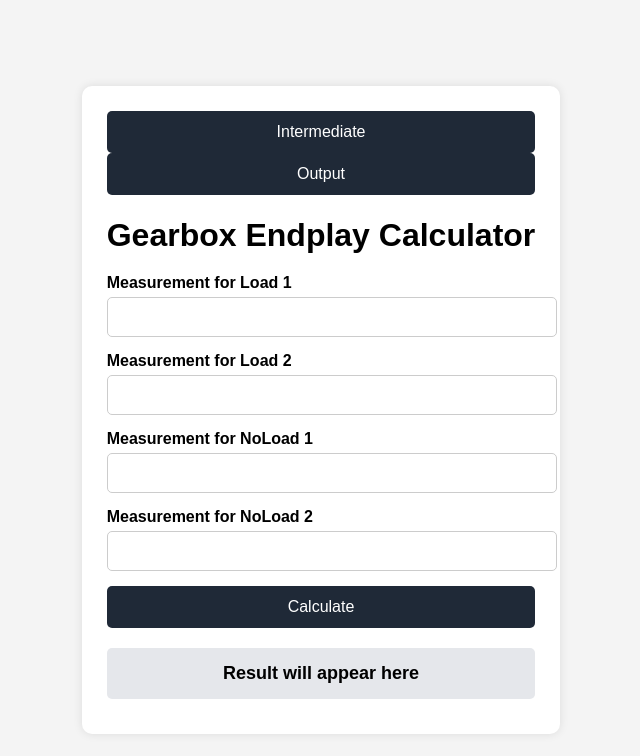
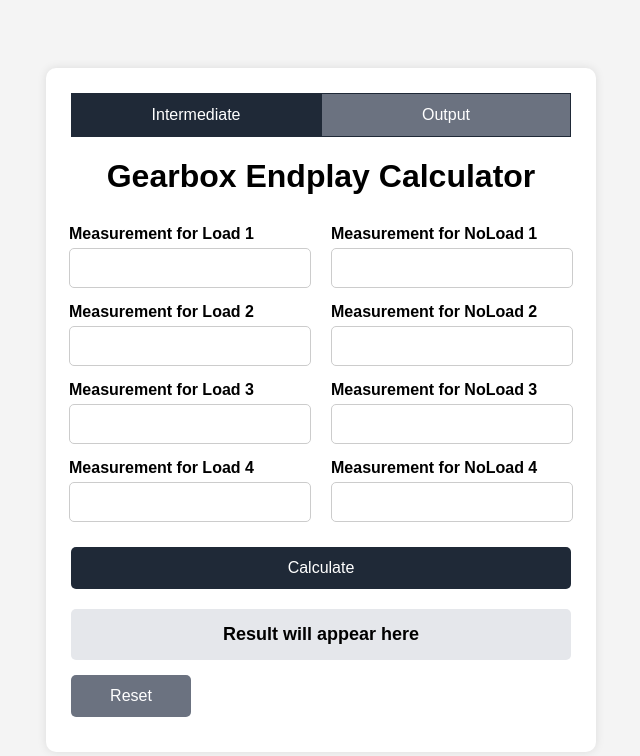
Before and after one commit to ymhaFR/EndPlay, a plain HTML site: page index.html in a window 1280 px wide. Shown: the whole page, without its empty margins (319-959 px from the left). Drawn offline with Linux system fonts and the light colour scheme.

Commit message:
Update index.html & styles.css

```diff
--- a/index.html
+++ b/index.html
@@ -10,13 +10,14 @@
 
     <div class="container">
         <div class="in-out-btn">
-            <button>Intermediate</button>
-            <button>Output</button>
+            <button id="int-btn" class="active">Intermediate</button>
+            <button id="out-btn">Output</button>
         </div>
 
         <h1>Gearbox Endplay Calculator</h1>
 
-
+          <section id="input-section">
+            <div id="int-input-group">
 
                 <div class="input-group">
                     <label for="value1">Measurement for Load 1</label>
@@ -29,13 +30,44 @@
                 </div>
 
                 <div class="input-group">
-              <label for="value2">Measurement for NoLoad 1</label>
+                    <label for="value1">Measurement for Load 3</label>
+                    <input type="number" id="value5" step="0.01">
+                </div>
+
+                <div class="input-group">
+                    <label for="value2">Measurement for Load 4</label>
+                    <input type="number" id="value6" step="0.01">
+                </div>
+
+            </div>
+
+            <div id="out-input-group">
+                <div class="input-group">
+                    <label for="value3">Measurement for NoLoad 1</label>
                     <input type="number" id="value3" step="0.01">
                 </div>
 
                 <div class="input-group">
-              <label for="value2">Measurement for NoLoad 2</label>
+                    <label for="value4">Measurement for NoLoad 2</label>
                     <input type="number" id="value4" step="0.01">
+                </div>
+
+                <div class="input-group">
+                    <label for="value7">Measurement for NoLoad 3</label>
+                    <input type="number" id="value7" step="0.01">
+                </div>
+
+                <div class="input-group">
+                    <label for="value8">Measurement for NoLoad 4</label>
+                    <input type="number" id="value8" step="0.01">
+                </div>
+            </div>
+
+          </section>
+
+          <div class="H2-input-group hidden">
+            <label for="H2">H2 Value</label>
+            <input type="number" id="H2" step="0.01">
           </div>
 
           <button onclick="calculateInt()">Calculate</button>
@@ -44,8 +76,34 @@
             Result will appear here
           </div>
 
+          <div id="reset-section">
+            <button id="reset-button">Reset</button>
+        </div>
+
           <div class="status" id="status"></div>
     </div>
+    <script src="app.js"></script>
 
+    <script>
+        const buttons = document.querySelectorAll(".in-out-btn button");
+        const out_button = document.getElementById("out-btn");
+        const int_button = document.getElementById("int-btn");
+        const h2_input = document.querySelector(".H2-input-group");
+
+        buttons.forEach(button => {
+            button.addEventListener("click", () => {
+
+                buttons.forEach(btn => btn.classList.remove("active"));
+                button.classList.add("active");
+
+                // toggle H2 input
+                if (button === out_button) {
+                    h2_input.classList.remove("hidden");
+                } else {
+                    h2_input.classList.add("hidden");
+                }
+            });
+        });
+    </script>
   </body>
 </html>
--- a/styles.css
+++ b/styles.css
@@ -18,9 +18,42 @@
       box-shadow: 0px 0px 10px rgba(0,0,0,0.1);
     }
 
+    .in-out-btn {
+      display: flex;
+      flex-direction: row;
+    }
+
+    .in-out-btn button {
+      padding: 12px 20px;
+      border: 1px solid #1f2937;
+      border-radius: 0px;
+      background-color: #6b7280; /* Gray inactive */
+      color: white;
+      cursor: pointer;
+      transition: 0.3s;
+      align-items: center;
+    }
+
+    .in-out-btn button.active {
+      background-color: #1f2937; /* Active button */
+      align-items: center;
+    }
+
     h1 {
       text-align: center;
       margin-bottom: 20px;
+    }
+
+    #input-section {
+      display: flex;
+      flex-direction: row;
+      padding: 10px;
+      align-items: center;
+      justify-content: center;
+    }
+
+    #int-input-group {
+      margin-right: 20px;
     }
 
     .input-group {
@@ -34,11 +67,28 @@
     }
 
     input {
-      width: 100%;
+      width: 220px;
+      max-width: 100%;
       padding: 10px;
       font-size: 16px;
       border-radius: 5px;
       border: 1px solid #ccc;
+    }
+
+    .H2-input-group {
+      margin-bottom: 15px;
+    }
+
+    .H2-input-group input {
+      width:95.5%;
+      padding: 10px;
+      font-size: 16px;
+      border-radius: 5px;
+      border: 1px solid #ccc;
+    }
+
+    .hidden {
+      display: none;
     }
 
     button {
@@ -53,6 +103,25 @@
     }
 
     button:hover {
+      background: #111827;
+    }
+
+    #reset-section {
+      margin-top: 15px;
+    }
+
+    #reset-button {
+      width: 120px;
+      max-width: 100%;
+      padding: 12px;
+      background: #6b7280;
+      color: white;
+      border: none;
+      border-radius: 5px;
+      font-size: 16px;
+    }
+
+    #reset-button:hover {
       background: #111827;
     }
 
```
Lines whose indentation alone changed are shown as unchanged.
